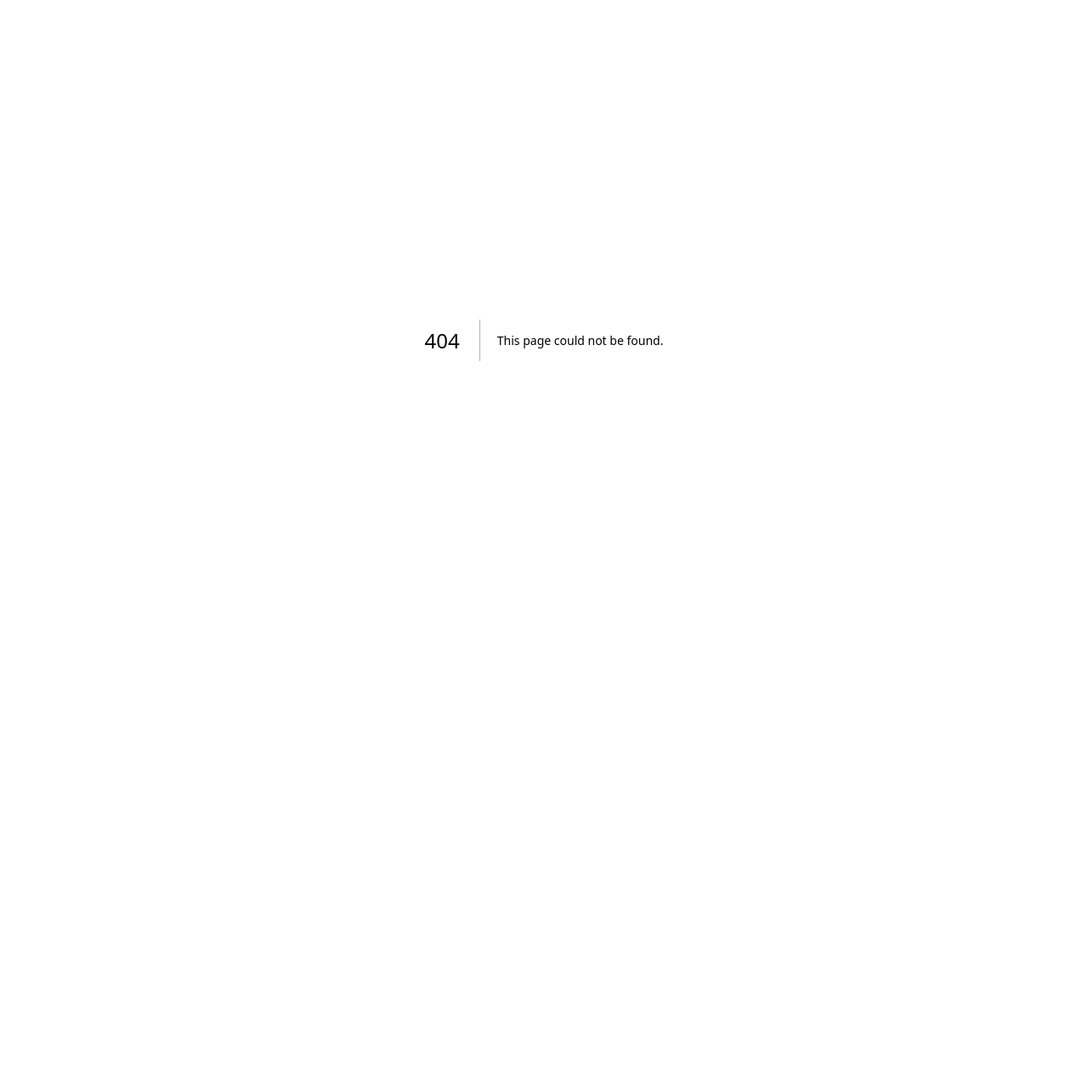
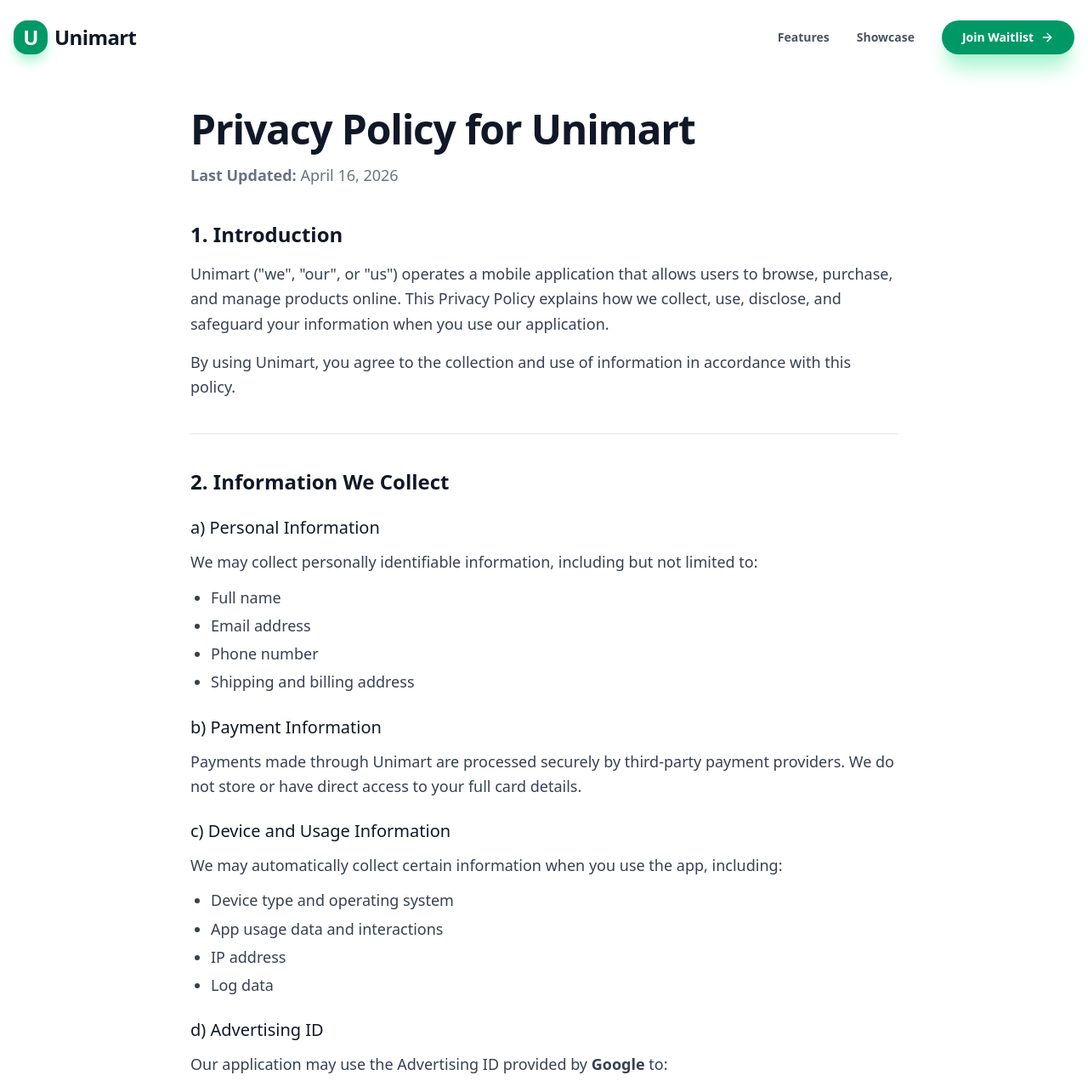
Before and after one commit to chapchap-project/unimart-landing, a Next.js app: page /privacy-policy in a window 1280 px wide. Before the commit this address had no page. Shown: the top 1285 px of the page at 85% size. Before the commit the page ends 800 px from the top, so only its background shows below. Built offline with nearby package versions, Linux system fonts and the light colour scheme.

Commit message:
feat: add privacy policy page to landing application

```diff
--- /dev/null
+++ b/app/privacy-policy/page.tsx
@@ -0,0 +1,172 @@
+import { Navbar } from "../components/Navbar";
+import { Footer } from "../components/Footer";
+import type { Metadata } from "next";
+
+export const metadata: Metadata = {
+  title: "Privacy Policy | Unimart",
+  description: "Privacy Policy for Unimart mobile application.",
+};
+
+export default function PrivacyPolicy() {
+  return (
+    <main className="min-h-screen bg-white text-gray-900 selection:bg-emerald-500 selection:text-white">
+      <Navbar />
+
+      <div className="max-w-4xl mx-auto px-4 sm:px-6 lg:px-8 pt-32 pb-24">
+        <h1 className="text-4xl md:text-5xl font-bold tracking-tight mb-4 text-gray-900">Privacy Policy for Unimart</h1>
+        <p className="text-gray-500 text-lg mb-10"><strong>Last Updated:</strong> April 16, 2026</p>
+
+        <div className="space-y-10 text-gray-700 leading-relaxed text-lg">
+          <section>
+            <h2 className="text-2xl font-semibold mt-8 mb-4 text-gray-900">1. Introduction</h2>
+            <p className="mb-4">
+              Unimart ("we", "our", or "us") operates a mobile application that allows users to browse, purchase, and manage products online. This Privacy Policy explains how we collect, use, disclose, and safeguard your information when you use our application.
+            </p>
+            <p>
+              By using Unimart, you agree to the collection and use of information in accordance with this policy.
+            </p>
+          </section>
+
+          <hr className="border-gray-200" />
+
+          <section>
+            <h2 className="text-2xl font-semibold mt-8 mb-4 text-gray-900">2. Information We Collect</h2>
+
+            <h3 className="text-xl font-medium mt-6 mb-3 text-gray-900">a) Personal Information</h3>
+            <p className="mb-3">We may collect personally identifiable information, including but not limited to:</p>
+            <ul className="list-disc pl-6 mb-6 space-y-1">
+              <li>Full name</li>
+              <li>Email address</li>
+              <li>Phone number</li>
+              <li>Shipping and billing address</li>
+            </ul>
+
+            <h3 className="text-xl font-medium mt-6 mb-3 text-gray-900">b) Payment Information</h3>
+            <p className="mb-6">
+              Payments made through Unimart are processed securely by third-party payment providers. We do not store or have direct access to your full card details.
+            </p>
+
+            <h3 className="text-xl font-medium mt-6 mb-3 text-gray-900">c) Device and Usage Information</h3>
+            <p className="mb-3">We may automatically collect certain information when you use the app, including:</p>
+            <ul className="list-disc pl-6 mb-6 space-y-1">
+              <li>Device type and operating system</li>
+              <li>App usage data and interactions</li>
+              <li>IP address</li>
+              <li>Log data</li>
+            </ul>
+
+            <h3 className="text-xl font-medium mt-6 mb-3 text-gray-900">d) Advertising ID</h3>
+            <p className="mb-3">Our application may use the Advertising ID provided by <strong>Google</strong> to:</p>
+            <ul className="list-disc pl-6 mb-3 space-y-1">
+              <li>Deliver relevant advertisements</li>
+              <li>Measure ad performance</li>
+              <li>Improve user experience</li>
+            </ul>
+            <p>
+              Users can reset or disable their Advertising ID through their device settings.
+            </p>
+          </section>
+
+          <hr className="border-gray-200" />
+
+          <section>
+            <h2 className="text-2xl font-semibold mt-8 mb-4 text-gray-900">3. How We Use Your Information</h2>
+            <p className="mb-3">We use the information we collect to:</p>
+            <ul className="list-disc pl-6 space-y-1">
+              <li>Create and manage your account</li>
+              <li>Process and fulfill orders</li>
+              <li>Communicate with you (order updates, support)</li>
+              <li>Improve our services and user experience</li>
+              <li>Detect and prevent fraud or abuse</li>
+              <li>Analyze app performance and usage trends</li>
+              <li>Provide personalized content and advertisements (if applicable)</li>
+            </ul>
+          </section>
+
+          <hr className="border-gray-200" />
+
+          <section>
+            <h2 className="text-2xl font-semibold mt-8 mb-4 text-gray-900">4. Sharing Your Information</h2>
+            <p className="mb-3">We may share your information with:</p>
+            <ul className="list-disc pl-6 mb-4 space-y-1">
+              <li>Payment processors (to complete transactions)</li>
+              <li>Hosting and cloud service providers</li>
+              <li>Analytics providers</li>
+              <li>Delivery or logistics partners (where applicable)</li>
+            </ul>
+            <p>We do not sell your personal data to third parties.</p>
+          </section>
+
+          <hr className="border-gray-200" />
+
+          <section>
+            <h2 className="text-2xl font-semibold mt-8 mb-4 text-gray-900">5. Data Security</h2>
+            <p>
+              We implement reasonable administrative, technical, and physical security measures to protect your personal data. However, no method of transmission over the internet or electronic storage is 100% secure.
+            </p>
+          </section>
+
+          <hr className="border-gray-200" />
+
+          <section>
+            <h2 className="text-2xl font-semibold mt-8 mb-4 text-gray-900">6. Data Retention</h2>
+            <p className="mb-3">We retain your personal information only for as long as necessary to:</p>
+            <ul className="list-disc pl-6 space-y-1">
+              <li>Provide our services</li>
+              <li>Comply with legal obligations</li>
+              <li>Resolve disputes</li>
+              <li>Enforce our agreements</li>
+            </ul>
+          </section>
+
+          <hr className="border-gray-200" />
+
+          <section>
+            <h2 className="text-2xl font-semibold mt-8 mb-4 text-gray-900">7. Your Rights</h2>
+            <p className="mb-3">Depending on your location, you may have the right to:</p>
+            <ul className="list-disc pl-6 mb-4 space-y-1">
+              <li>Access the personal data we hold about you</li>
+              <li>Request correction of inaccurate data</li>
+              <li>Request deletion of your data</li>
+            </ul>
+            <p>
+              To exercise these rights, please contact us using the details below.
+            </p>
+          </section>
+
+          <hr className="border-gray-200" />
+
+          <section>
+            <h2 className="text-2xl font-semibold mt-8 mb-4 text-gray-900">8. Children's Privacy</h2>
+            <p>
+              Unimart is not intended for use by children under the age of 13. We do not knowingly collect personal data from children.
+            </p>
+          </section>
+
+          <hr className="border-gray-200" />
+
+          <section>
+            <h2 className="text-2xl font-semibold mt-8 mb-4 text-gray-900">9. Changes to This Privacy Policy</h2>
+            <p>
+              We may update this Privacy Policy from time to time. We will notify users of any significant changes by updating the "Last Updated" date.
+            </p>
+          </section>
+
+          <hr className="border-gray-200" />
+
+          <section>
+            <h2 className="text-2xl font-semibold mt-8 mb-4 text-gray-900">10. Contact Us</h2>
+            <p className="mb-3">
+              If you have any questions about this Privacy Policy, you can contact us at:
+            </p>
+            <p>
+              Email: <a href="mailto:jilloerick6@gmail.com" className="text-emerald-600 hover:text-emerald-700 underline font-medium">jilloerick6@gmail.com</a>
+            </p>
+          </section>
+        </div>
+      </div>
+
+      <Footer />
+    </main>
+  );
+}
```
Also changed, not shown: 1 other file (tests, documents, lock files or other folders).
